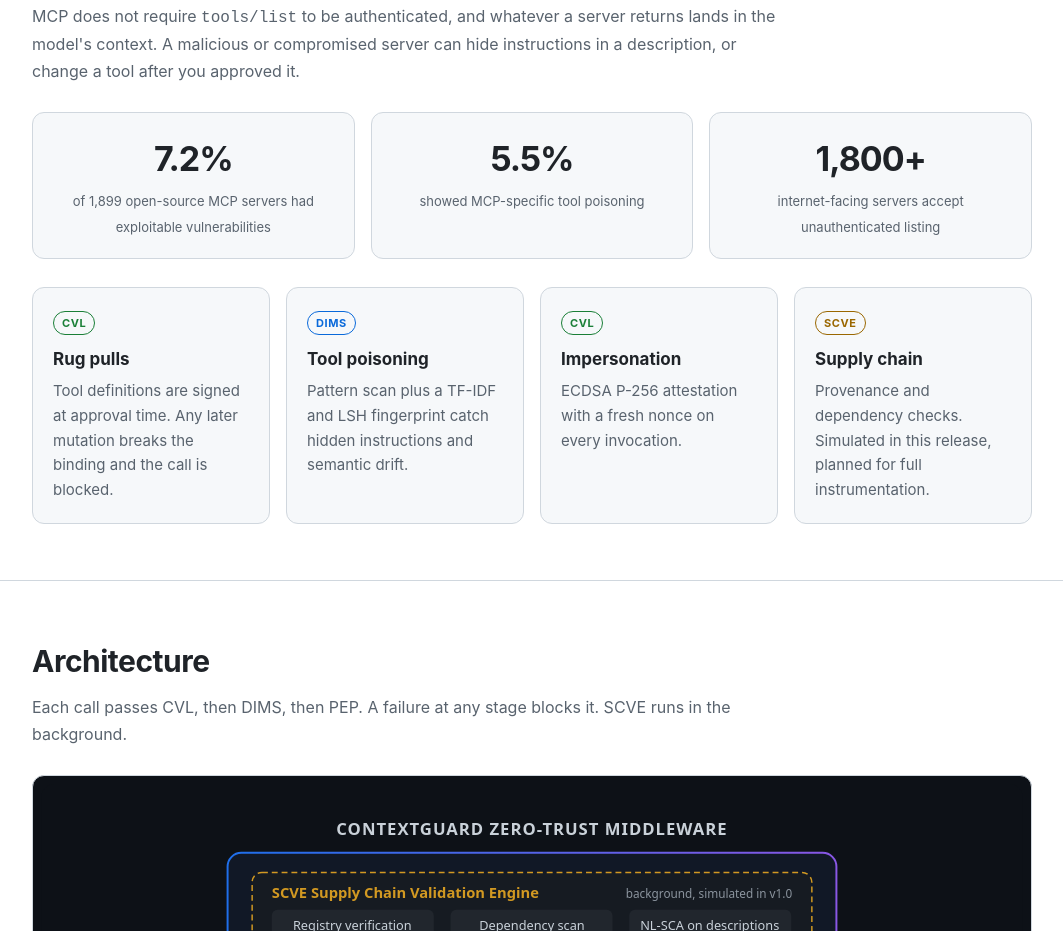
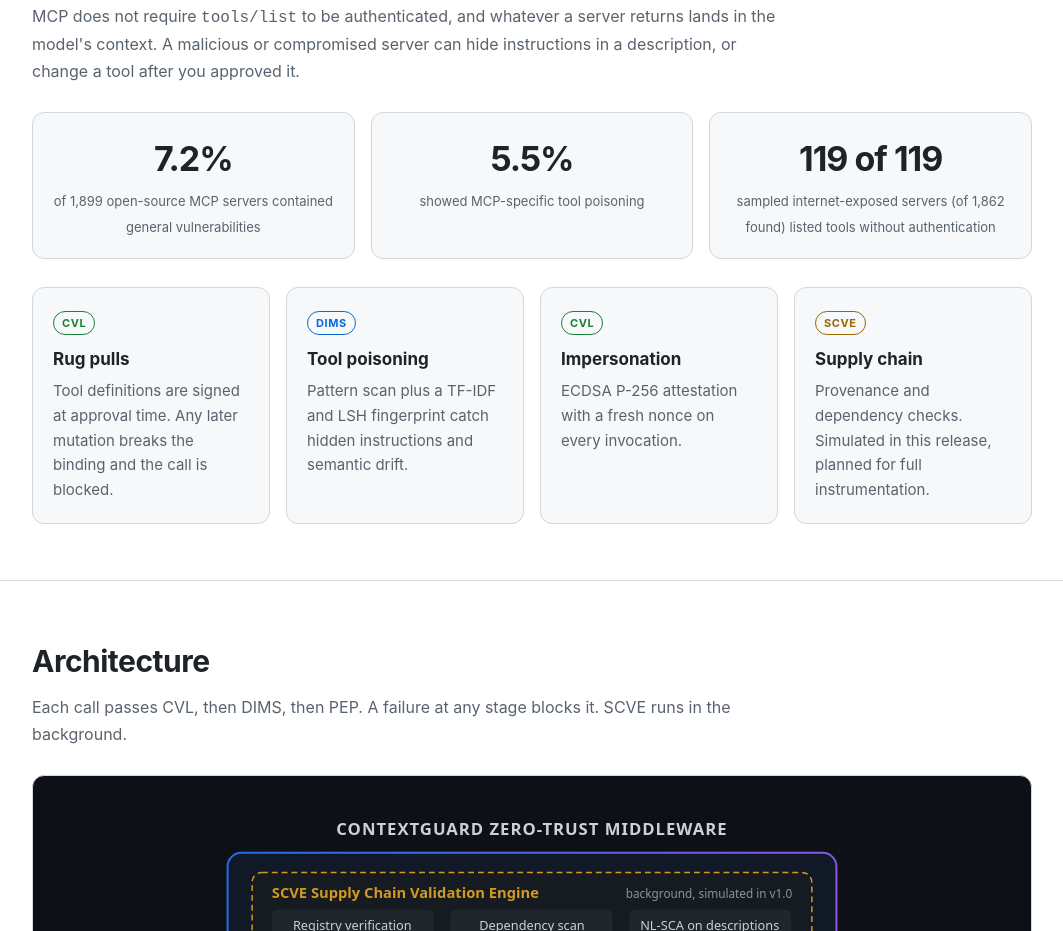
Before and after one commit to sunilgentyala/contextguard, a website: page docs/index.html in a window 1280 px wide. Shown: the part 974-1905 px from the top of the page, without its empty margins (108-1171 px from the left). Drawn offline with Linux system fonts and the light colour scheme.

Commit message:
Correct statistics wording and add sources (Knostic sample, CVE context)

```diff
--- a/docs/index.html
+++ b/docs/index.html
@@ -66,9 +66,9 @@ footer{border-top:1px solid var(--line);padding:32px 0;color:var(--dim);font-siz
   <h2>The problem</h2>
   <p class="lead">MCP does not require <code>tools/list</code> to be authenticated, and whatever a server returns lands in the model's context. A malicious or compromised server can hide instructions in a description, or change a tool after you approved it.</p>
   <div class="stats">
-    <div class="stat"><b>7.2%</b><span>of 1,899 open-source MCP servers had exploitable vulnerabilities</span></div>
+    <div class="stat"><b>7.2%</b><span>of 1,899 open-source MCP servers contained general vulnerabilities</span></div>
     <div class="stat"><b>5.5%</b><span>showed MCP-specific tool poisoning</span></div>
-    <div class="stat"><b>1,800+</b><span>internet-facing servers accept unauthenticated listing</span></div>
+    <div class="stat"><b>119 of 119</b><span>sampled internet-exposed servers (of 1,862 found) listed tools without authentication</span></div>
   </div>
   <div class="grid">
     <div class="card"><span class="tag" style="color:var(--green)">CVL</span><h3>Rug pulls</h3><p>Tool definitions are signed at approval time. Any later mutation breaks the binding and the call is blocked.</p></div>
```
Also changed, not shown: README.md.
